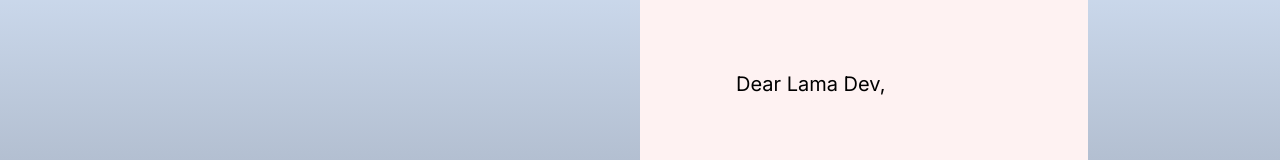
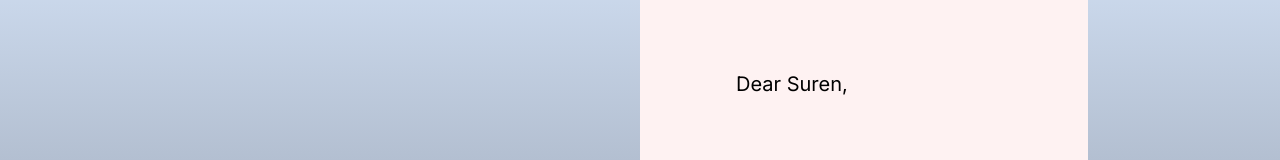
Before and after one commit to suren-tadevosyan/Portfolio, a Next.js app: page /contact in a window 1280 px wide. Shown: the part 126-286 px from the top of the page. Built offline with nearby package versions, Linux system fonts and the light colour scheme.

Commit message:
bug fixes

```diff
--- a/app/about/team/page.tsx
+++ /dev/null
@@ -1,3 +0,0 @@
-// export default function TeamPage() {
-//   return <h1>Team page</h1>;
-// // }
--- a/app/contact/page.jsx
+++ b/app/contact/page.jsx
@@ -66,7 +66,7 @@ const ContactPage = () => {
           ref={form}
           className="h-1/2 xs:h-2/3 lg:h-full lg:w-1/2 bg-red-50 rounded-xl text-xl flex flex-col gap-8 justify-center p-24"
         >
-          <span>Dear Lama Dev,</span>
+          <span>Dear Suren,</span>
           <textarea
             rows={6}
             className="bg-transparent border-b-2 border-b-black outline-none resize-none"
```
